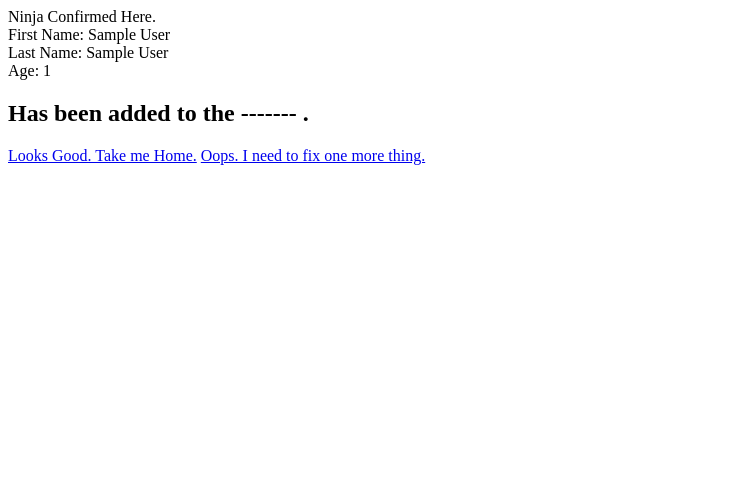
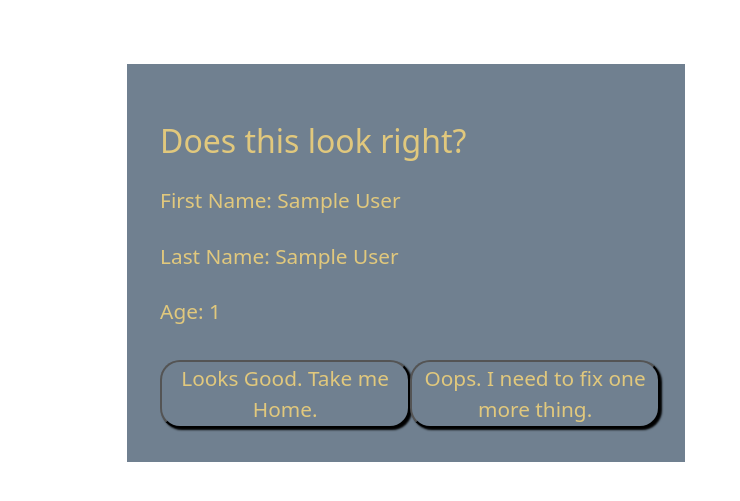
Before and after one commit to NoorMusheer/codingDojoAssignments, a Flask app: page /ninja_page in a window 1280 px wide. Shown: the top 501 px of the page, without its empty margins (0-740 px from the left). Run offline with Flask 2, Linux system fonts and the light colour scheme; the visitor is signed in with stand-in values (Sample User, id 1).

Commit message:
Add files via upload

```diff
--- a/PYTHON/Flask_mysql/Musheer_Noor_Dojos_and_Ninjas_Assignment/flask_app/controllers/ninjas.py
+++ b/PYTHON/Flask_mysql/Musheer_Noor_Dojos_and_Ninjas_Assignment/flask_app/controllers/ninjas.py
@@ -2,6 +2,7 @@ from flask_app import app
 from flask_app.models.dojo import Dojo
 from flask_app.models.ninja import Ninja
 from flask import render_template, redirect, request, session
+import time
 
 @app.route('/add_ninja')
 def add_ninja_page():
@@ -26,10 +27,17 @@ def new_ninja_info():
 def show_new_ninja():
     return render_template("confirm_ninja.html")
 
-@app.route('/edit_ninja')
-def edit_ninja():
-    return render_template("edit_ninjas.html")
+@app.route('/edit_ninja/<int:id>')
+def edit_ninja(id):
+    nnja_info = Ninja.get_ninja_by_id(id)
+    print("---------NNJA INFO ---- ")
+    print(nnja_info)
+    return render_template("edit_ninjas.html", nnja_info = nnja_info)
 
 @app.route('/delete_ninja/<int:id>')
 def delete_ninja():
     return render_template("dojo_info.html")
+
+@app.route('/ninja_update')
+def updated_ninja():
+    return render_template ('/updated_ninja.html')
--- a/PYTHON/Flask_mysql/Musheer_Noor_Dojos_and_Ninjas_Assignment/flask_app/models/dojo.py
+++ b/PYTHON/Flask_mysql/Musheer_Noor_Dojos_and_Ninjas_Assignment/flask_app/models/dojo.py
@@ -31,5 +31,5 @@ class Dojo:
     @classmethod
     def ninjas_by_dojo(cls, id):
         data = {"id":id}
-        query = "SELECT * FROM dojos JOIN ninjas ON dojos.id = ninjas.dojo_id WHERE dojos.id = %(id)s;"
+        query = "SELECT *, ninjas.id AS NinID FROM dojos JOIN ninjas ON dojos.id = ninjas.dojo_id WHERE dojos.id = %(id)s;"
         return connectToMySQL(cls.DB).query_db(query,data)
--- a/PYTHON/Flask_mysql/Musheer_Noor_Dojos_and_Ninjas_Assignment/flask_app/static/css/style.css
+++ b/PYTHON/Flask_mysql/Musheer_Noor_Dojos_and_Ninjas_Assignment/flask_app/static/css/style.css
@@ -7,10 +7,15 @@
     margin-top:5%;
     width:90%;
 }
-
+.edit-ninja-col{
+    width:50%;
+}
+.col, table, a, th{
+    color: rgb(225, 200, 125);
+    font-size:1.3rem;
+}
 .col{
     background-color: slategray;
-    color:rgb(225, 200, 125);
     margin: 0 4%;
     padding: 3%;
 }
@@ -24,16 +29,34 @@ table{
     border: 2px solid black;
 }
 a{
-    color:rgb(225, 200, 125);
     font-size: 1.3rem;
 }
 
-.add-ninja-container,.add-ninja-form{
+.add-ninja-container,.add-ninja-form, .dojo-info-container{
     display:flex;
     flex-direction: column;
     margin-top:5%;
+}
+.confirm-ninja-bttns{
+    display:flex;
+    margin-top:4%;
 }
 
 label{
     font-size: 1.3rem;
 }
+
+
+.sub-btn{
+    color:rgb(225, 200, 125);
+    background-color: slategray;
+    margin-top:3%;
+    width:250px;
+    align-self: center;
+    border-radius: 20px;
+    box-shadow: 2px 2px 2px black;
+}
+
+.cnfrm{
+    margin-top:5%;
+}
--- a/PYTHON/Flask_mysql/Musheer_Noor_Dojos_and_Ninjas_Assignment/flask_app/templates/add_new_ninja.html
+++ b/PYTHON/Flask_mysql/Musheer_Noor_Dojos_and_Ninjas_Assignment/flask_app/templates/add_new_ninja.html
@@ -4,6 +4,7 @@
     <meta charset="UTF-8">
     <meta http-equiv="X-UA-Compatible" content="IE=edge">
     <meta name="viewport" content="width=device-width, initial-scale=1.0">
+    <link rel="stylesheet" href="https://cdn.jsdelivr.net/npm/bootstrap@5.2.0/dist/css/bootstrap.min.css" integrity="sha384-gH2yIJqKdNHPEq0n4Mqa/HGKIhSkIHeL5AyhkYV8i59U5AR6csBvApHHNl/vI1Bx" crossorigin="anonymous">
     <link rel="stylesheet" href="{{url_for('static', filename='css/style.css') }}">
 
     <title>Add A Ninja</title>
@@ -11,6 +12,7 @@
 </head>
 <body>
 <div class="container add-ninja-container">
+    <div class="col edit-ninja-col">
     <h1> New Ninja </h1>
     <form action="/ninja_added" method="POST" class="add-ninja-form">
         <select name="dojo_id">
@@ -24,8 +26,9 @@
         <input type="text" name="lname">
         <label>Age</label>
         <input type="number" name="age">
-        <input type="submit" value="Add Ninja">
+        <input type="submit" class = "sub-btn" value="Add Ninja">
     </form>
+    </div>
 </div>
 </body>
 </html>
--- a/PYTHON/Flask_mysql/Musheer_Noor_Dojos_and_Ninjas_Assignment/flask_app/templates/confirm_ninja.html
+++ b/PYTHON/Flask_mysql/Musheer_Noor_Dojos_and_Ninjas_Assignment/flask_app/templates/confirm_ninja.html
@@ -4,16 +4,22 @@
     <meta charset="UTF-8">
     <meta http-equiv="X-UA-Compatible" content="IE=edge">
     <meta name="viewport" content="width=device-width, initial-scale=1.0">
+    <link rel="stylesheet" href="https://cdn.jsdelivr.net/npm/bootstrap@5.2.0/dist/css/bootstrap.min.css" integrity="sha384-gH2yIJqKdNHPEq0n4Mqa/HGKIhSkIHeL5AyhkYV8i59U5AR6csBvApHHNl/vI1Bx" crossorigin="anonymous">
+    <link rel="stylesheet" href="{{url_for('static', filename='css/style.css') }}">
+
     <title>Ninja Confirmaion</title>
 </head>
 <body>
-    Ninja Confirmed Here.
 
-    <div>First Name: {{ session['fname'] }}</div>
-    <div>Last Name: {{ session['lname'] }}</div>
-    <div>Age: {{ session['age'] }}</div>
-    <H2> Has been added to the ------- .</H2>
-    <a href="/dojos">Looks Good. Take me Home.</a>
-    <a href="/edit_ninja">Oops. I need to fix one more thing. </a>
+<div class="container add-ninja-container">
+    <div class="col edit-ninja-col">
+        <div class="cnfrm"><h2>Does this look right? </h2> </div>
+        <div class="cnfrm">First Name: {{ session['fname'] }}</div>
+        <div class="cnfrm">Last Name: {{ session['lname'] }}</div>
+        <div class="cnfrm">Age: {{ session['age'] }}</div>
+        <div class="confirm-ninja-bttns cnfrm">
+            <div><a href="/dojos"><button class="sub-btn">Looks Good. Take me Home.</button></a></div>
+            <div><a href="/edit_ninja"><button class="sub-btn">Oops. I need to fix one more thing.</button></a></div>
+        </div>
 </body>
 </html>
```
Also changed, not shown: PYTHON/Flask_mysql/Musheer_Noor_Dojos_and_Ninjas_Assignment/flask_app/models/ninja.py (+7 -0 lines), PYTHON/Flask_mysql/Musheer_Noor_Dojos_and_Ninjas_Assignment/flask_app/templates/dojo_info.html (+17 -11 lines), PYTHON/Flask_mysql/Musheer_Noor_Dojos_and_Ninjas_Assignment/flask_app/templates/edit_ninjas.html (+18 -3 lines), PYTHON/Flask_mysql/Musheer_Noor_Dojos_and_Ninjas_Assignment/flask_app/templates/updated_ninja.html (added, +14 -0 lines).
